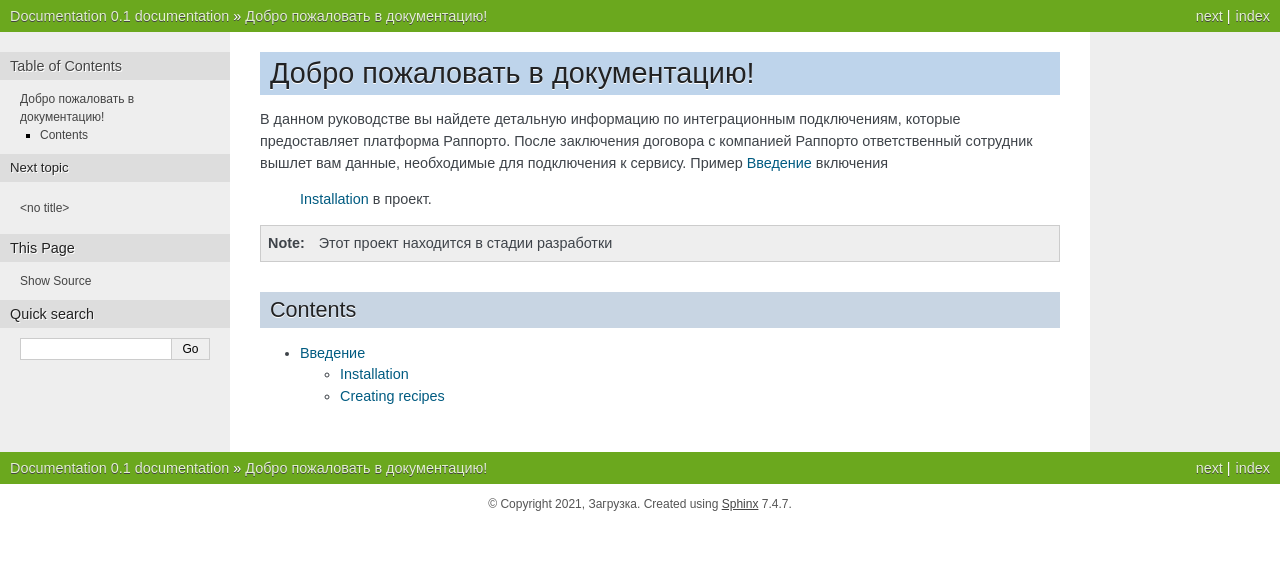
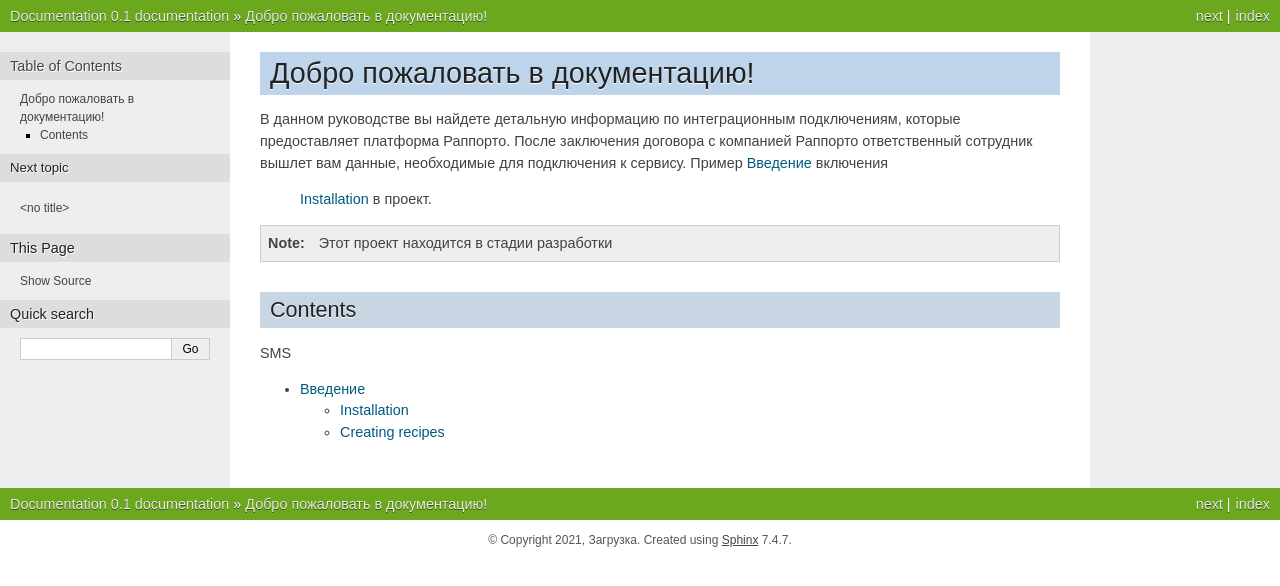
Before and after one commit to omikhaleva/test1, a Sphinx documentation site: the page built from docs/source/index.rst, in a window 1280 px wide. Shown: the top 586 px of the page. Built offline with Sphinx 7.4.7, drawn with Linux system fonts in a browser that asks for light colours.

Commit message:
Update index.rst

```diff
--- a/docs/source/index.rst
+++ b/docs/source/index.rst
@@ -13,6 +13,8 @@ Contents
 --------
 
 .. toctree::
+   :maxdepth: 2
+   :caption: SMS
 
    http
    usage
```
